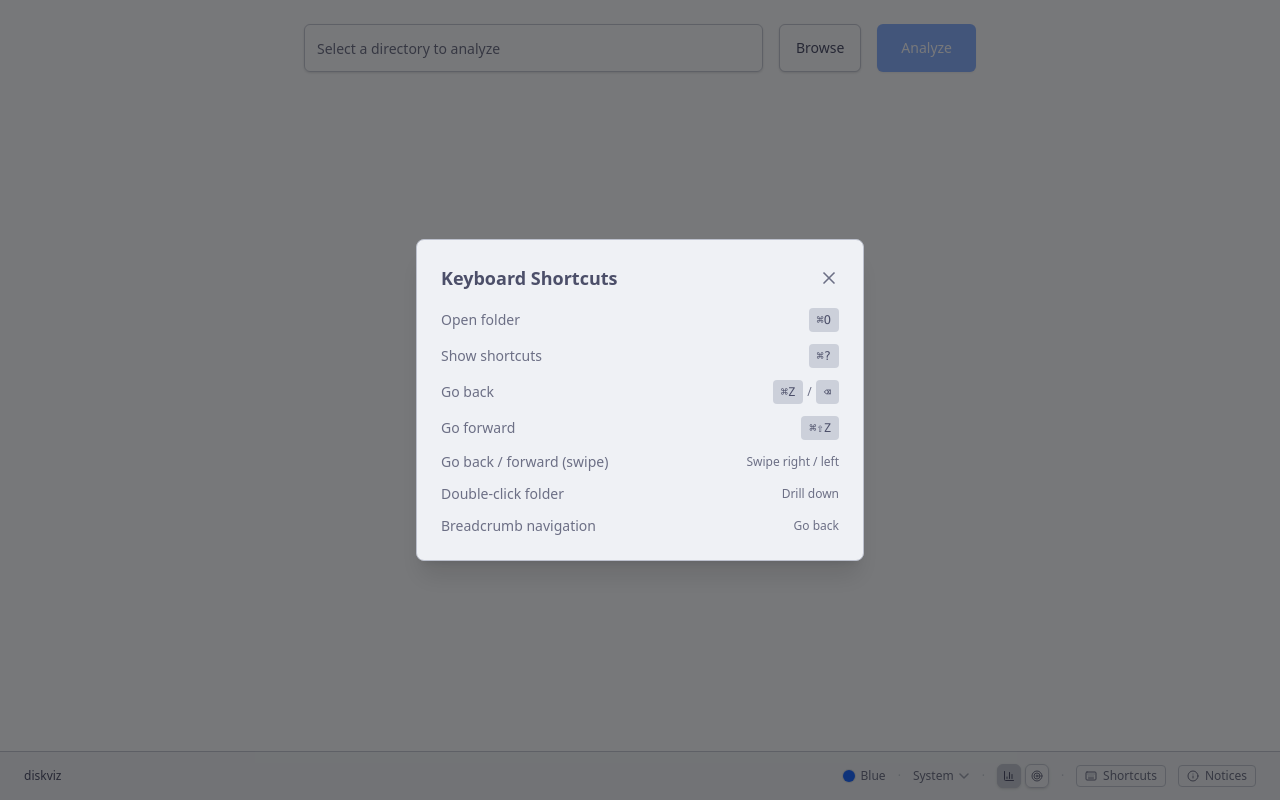
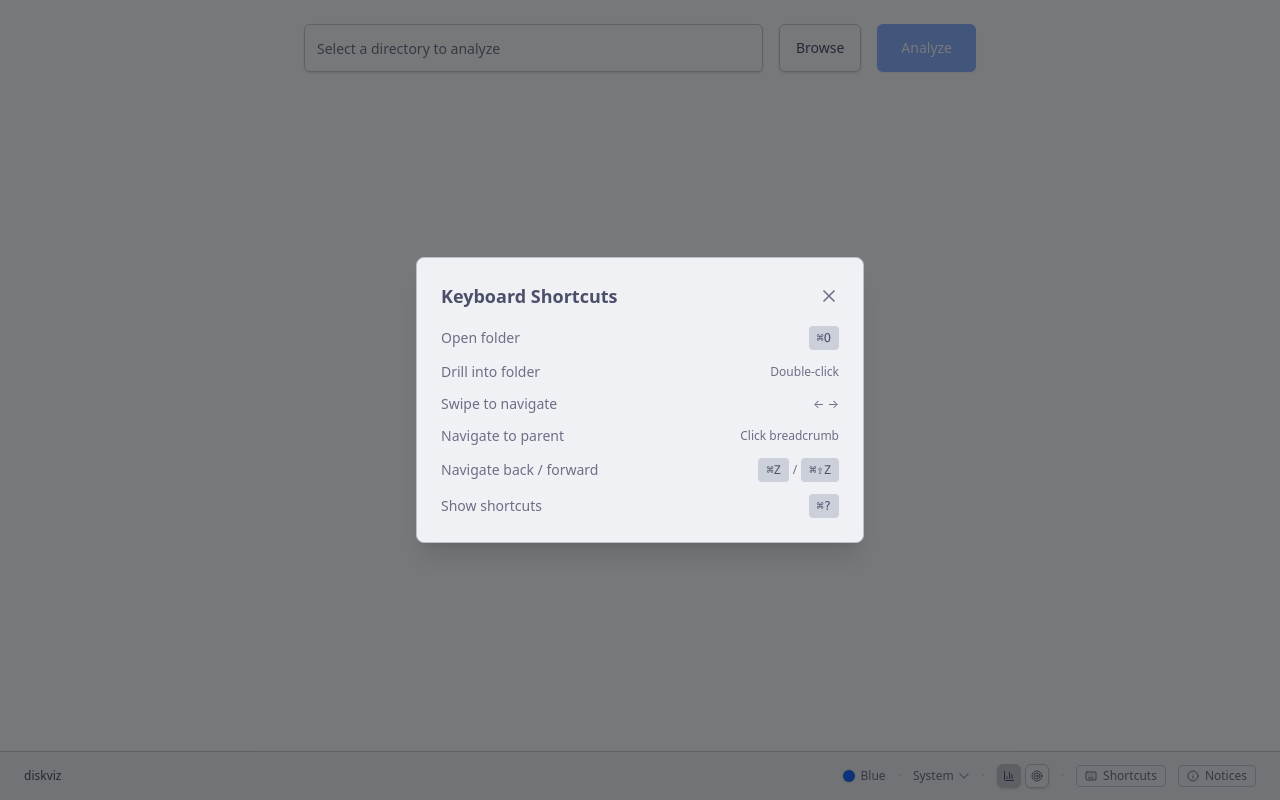
Before and after one commit to benjidsv/diskviz, a React (Vite) app: page / in a window 1280 px wide. Both pictures are taken after a click on the button "Shortcuts". Built offline with nearby package versions, Linux system fonts and the light colour scheme; the HTML template or start-up script is replaced by a standard one.

Commit message:
feat(ui): update shortcuts menu to reflect all changes, and clean it up

```diff
--- a/src/App.tsx
+++ b/src/App.tsx
@@ -217,9 +217,7 @@ function App() {
             break;
         }
       }
-      if (event.key === "Backspace" && !showShortcuts && !isTyping) {
-        void handleGoBack();
-      }
+
     };
     window.addEventListener("keydown", handleKeyDown);
     return () => window.removeEventListener("keydown", handleKeyDown);
@@ -517,32 +515,28 @@ function App() {
                 <kbd className="bg-muted px-2 py-1 rounded text-xs font-mono">⌘O</kbd>
               </div>
               <div className="flex justify-between items-center">
-                <span className="text-muted-foreground">Show shortcuts</span>
-                <kbd className="bg-muted px-2 py-1 rounded text-xs font-mono">⌘?</kbd>
+                <span className="text-muted-foreground">Drill into folder</span>
+                <span className="text-xs text-muted-foreground">Double-click</span>
               </div>
               <div className="flex justify-between items-center">
-                <span className="text-muted-foreground">Go back</span>
+                <span className="text-muted-foreground">Swipe to navigate</span>
+                <span className="text-xs text-muted-foreground">← →</span>
+              </div>
+              <div className="flex justify-between items-center">
+                <span className="text-muted-foreground">Navigate to parent</span>
+                <span className="text-xs text-muted-foreground">Click breadcrumb</span>
+              </div>
+              <div className="flex justify-between items-center">
+                <span className="text-muted-foreground">Navigate back / forward</span>
                 <div className="flex items-center gap-1">
                   <kbd className="bg-muted px-2 py-1 rounded text-xs font-mono">⌘Z</kbd>
                   <span className="text-muted-foreground text-xs">/</span>
-                  <kbd className="bg-muted px-2 py-1 rounded text-xs font-mono">⌫</kbd>
+                  <kbd className="bg-muted px-2 py-1 rounded text-xs font-mono">⌘⇧Z</kbd>
                 </div>
               </div>
               <div className="flex justify-between items-center">
-                <span className="text-muted-foreground">Go forward</span>
-                <kbd className="bg-muted px-2 py-1 rounded text-xs font-mono">⌘⇧Z</kbd>
-              </div>
-              <div className="flex justify-between items-center">
-                <span className="text-muted-foreground">Go back / forward (swipe)</span>
-                <span className="text-xs text-muted-foreground">Swipe right / left</span>
-              </div>
-              <div className="flex justify-between items-center">
-                <span className="text-muted-foreground">Double-click folder</span>
-                <span className="text-xs text-muted-foreground">Drill down</span>
-              </div>
-              <div className="flex justify-between items-center">
-                <span className="text-muted-foreground">Breadcrumb navigation</span>
-                <span className="text-xs text-muted-foreground">Go back</span>
+                <span className="text-muted-foreground">Show shortcuts</span>
+                <kbd className="bg-muted px-2 py-1 rounded text-xs font-mono">⌘?</kbd>
               </div>
             </div>
           </div>
```
